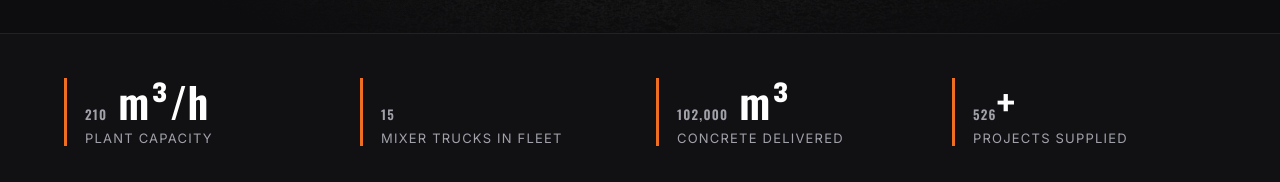
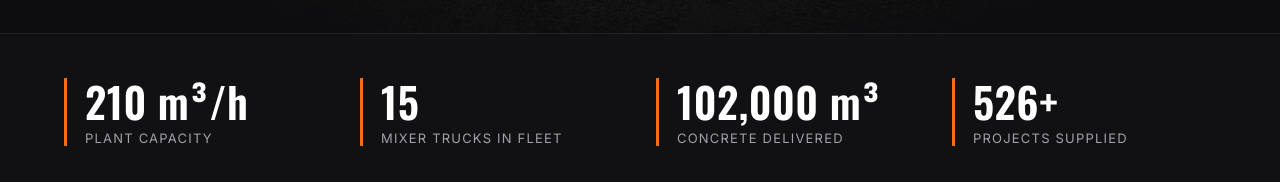
Before and after one commit to africatechnologyet/CoBuilt_Website, a plain HTML site: page index.html in a window 1280 px wide. Shown: the part 1038-1220 px from the top of the page. Drawn offline with nearby package versions, Linux system fonts and the light colour scheme.

Commit message:
Fix key figures: number size now applies to the number, not only the suffix
Co-Authored-By: Claude Opus 5.5 <noreply@anthropic.com>
Claude-Session: https://claude.ai/code/session_0164QXtjuSckpPD53KmjHCui

```diff
--- a/assets/css/style.css
+++ b/assets/css/style.css
@@ -80,7 +80,7 @@ header.top{position:sticky;top:0;z-index:30;background:rgba(13,13,15,.82);border
 .stats .wrap{padding-top:44px;padding-bottom:44px;display:grid;grid-template-columns:repeat(auto-fit,minmax(min(100%,calc(var(--stat-size,42px) * 5)),1fr));gap:32px}
 .stat{display:flex;flex-direction:column;gap:6px;padding-left:18px;border-left:3px solid var(--accent)}
 .stat b{font-family:Oswald,sans-serif;font-size:var(--stat-size,42px);line-height:1.1;font-weight:600;color:#fff;font-variant-numeric:tabular-nums;letter-spacing:.5px}
-.stat span{font-size:13px;color:var(--muted);text-transform:uppercase;letter-spacing:1.2px}
+.stat > span{font-size:13px;color:var(--muted);text-transform:uppercase;letter-spacing:1.2px}
 
 /* marquee */
 .clients{padding:56px 0;display:flex;flex-direction:column;gap:26px}
```
